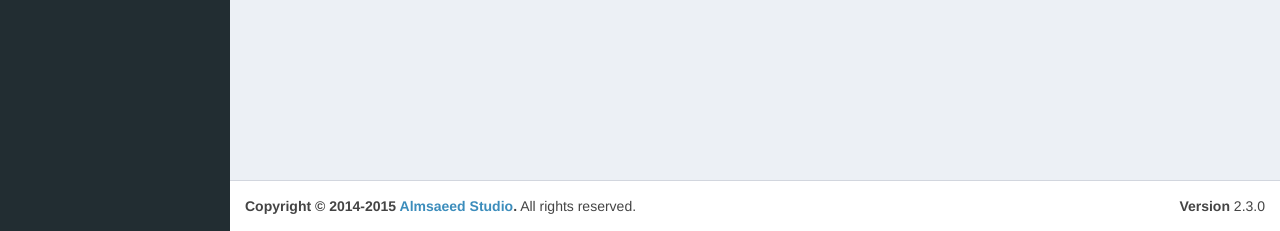
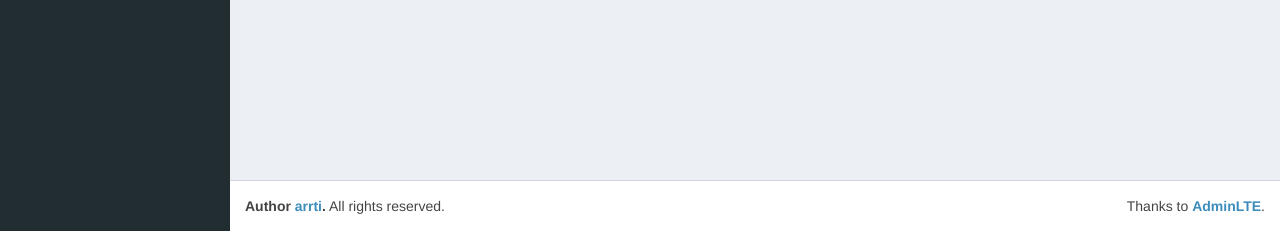
Before and after one commit to arrti/shadowsocks-admin, a Flask app: page /manage in a window 1280 px wide. Shown: the part 569-800 px from the top of the page. Run offline with Flask 2, Linux system fonts and the light colour scheme; the visitor is signed in with stand-in values (Sample User, id 1); data comes from the database, SQL or seed files in the repository; parts of the project's set-up code (start-up, migrations or seed data) failed here and were passed over; some libraries are stand-ins or nearby versions; some web fonts are replaced.

Commit message:
update footer

```diff
--- a/ss_admin/templates/base.html
+++ b/ss_admin/templates/base.html
@@ -126,9 +126,9 @@
 
       <footer class="main-footer">
         <div class="pull-right hidden-xs">
-          <b>Version</b> 2.3.0
+          Thanks to <strong><a href="https://github.com/almasaeed2010/AdminLTE">AdminLTE</a></strong>.
         </div>
-        <strong>Copyright &copy; 2014-2015 <a href="http://almsaeedstudio.com">Almsaeed Studio</a>.</strong> All rights reserved.
+        <strong>Author <a href="https://github.com/arrti">arrti</a>.</strong> All rights reserved.
       </footer>
 
     </div><!-- ./wrapper -->
```
